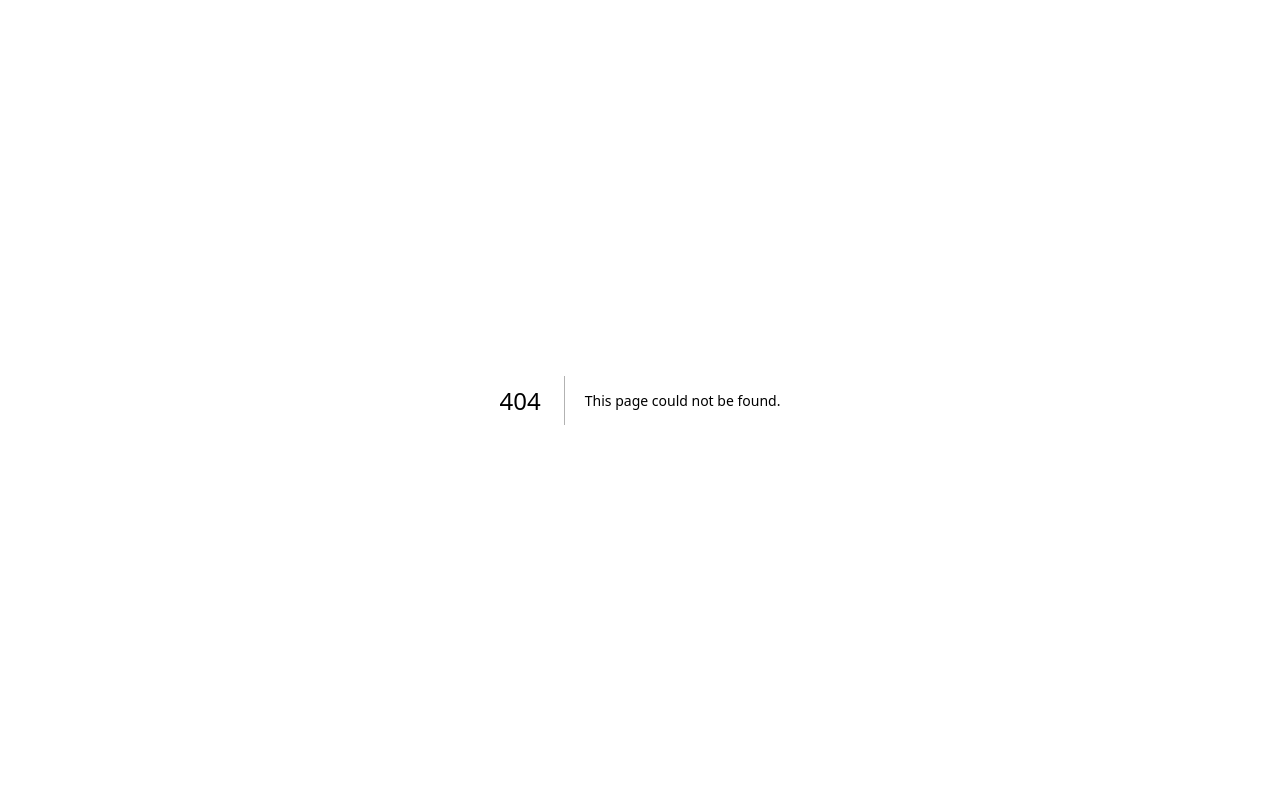
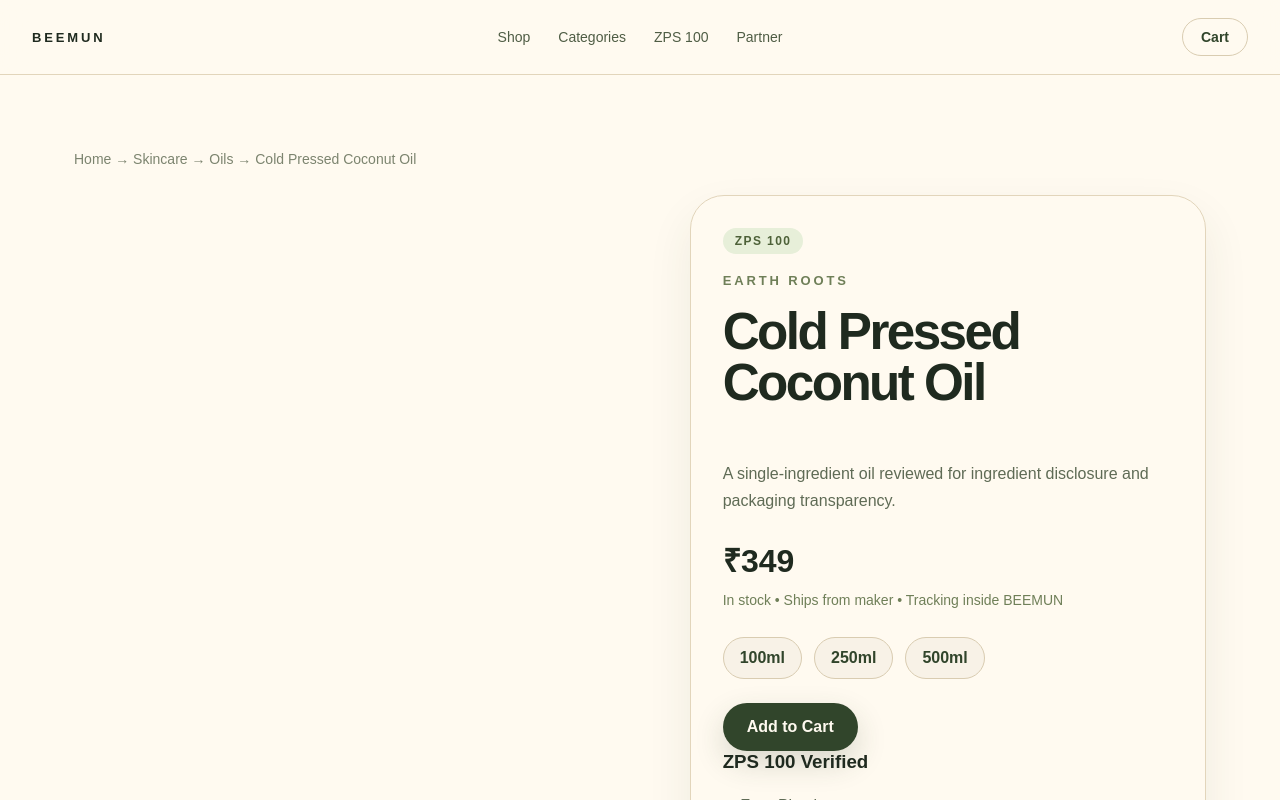
Before and after one commit to reveritnow/beemun-frontend, a Next.js app: page /product/1 in a window 1280 px wide. Before the commit this address had no page. Shown: the top 800 px of the page. Built offline with nearby package versions, Linux system fonts and the light colour scheme.

Commit message:
Add real product route

```diff
--- /dev/null
+++ b/src/app/product/[slug]/page.tsx
@@ -0,0 +1,5 @@
+import ProductPageView from '@/components/pages/ProductPageView'
+
+export default function ProductSlugPage() {
+  return <ProductPageView />
+}
```
